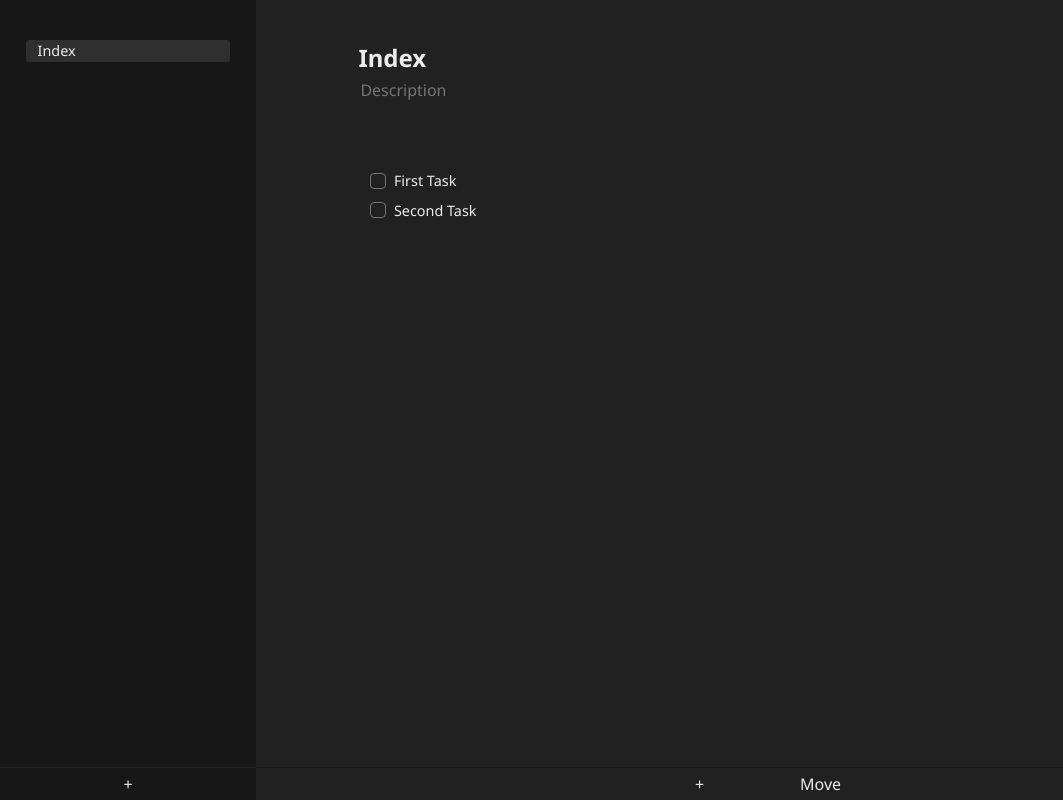
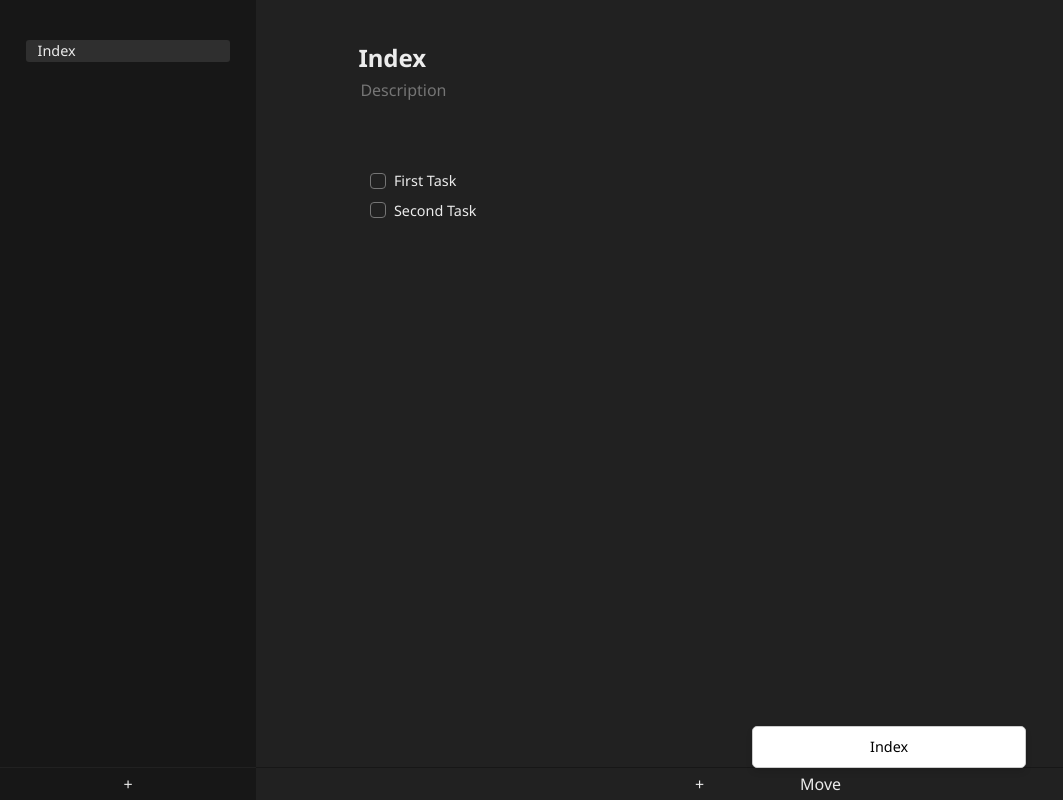
Before and after one commit to Giuliorio/todo-list, a website built with webpack: page src/template.html in a window 1280 px wide. Both pictures are taken after a click on the button "Move". Shown: the whole page, without its empty margins (0-1063 px from the left). Built offline with nearby package versions, Linux system fonts and the light colour scheme.

Commit message:
Add open/close functionality to the dropdown

```diff
--- /dev/null
+++ b/src/components/Dropdown.js
@@ -0,0 +1,21 @@
+import { createElement } from "../helpers/createElement";
+
+function createDropdown(options) {
+    const dropdown = createElement('div', {
+        classNames: ['dropdown'],
+    });
+
+    options.forEach(option => {
+        dropdown.appendChild(createElement("button", {
+            textContent: option.title,
+            classNames: ['option'],
+            attributes: {
+                'data-id': option.id,
+            }
+        }));
+    });
+
+    return dropdown;
+}
+
+export default createDropdown;
--- a/src/components/Project.js
+++ b/src/components/Project.js
@@ -57,6 +57,7 @@ function createFooter () {
 
     footer.appendChild(createElement('button', {
         textContent: 'Move',
+        classNames: ['move'],
     }));
 
     return footer;
--- a/src/controller/Controller.js
+++ b/src/controller/Controller.js
@@ -82,12 +82,20 @@ class Controller {
         return this.#appManager.getTasks(this.selectedProject);
     }
 
+    getProjects () {
+        return this.#appManager.projects.map(project => ({
+            title: project.title || DEFAULT_PROJECT_TITLE,
+            id: project.id
+        }));
+    }
+
     createProject () {
         new ContentController(
             this.selectedProject,
             () => this.addTask(),
             () => this.updateTitle(),
-            () => this.getTasks()
+            () => this.getTasks(),
+            this.getProjects()
         );
     }
 }
--- /dev/null
+++ b/src/controller/DropdownController.js
@@ -0,0 +1,40 @@
+import createDropdown from "../components/Dropdown";
+
+class DropdownController {
+    #body = document.querySelector('body');
+    #dropdown = null;
+
+    #button;
+
+    #projects;
+
+    constructor (projects, button) {
+        this.#projects = projects;
+        this.#dropdown = createDropdown(this.#projects);
+        this.#button = button;
+
+        this.addEventListeners();
+    }
+
+    addEventListeners () {
+        this.#body.addEventListener('click', (event) => this.#closeDropdown(event));
+    }
+
+    toggleDropdown () {
+        this.#body.appendChild(this.#dropdown);
+
+        const rect = this.#button.getBoundingClientRect();
+        this.#dropdown.style.bottom = `${window.innerHeight - rect.top}px`;
+        this.#dropdown.style.left = `${rect.left + window.scrollX}px`;
+        this.#dropdown.classList.add('show');
+    }
+
+    #closeDropdown (event) {
+        if (!this.#dropdown.contains(event.target) && event.target !== this.#button) {
+            this.#dropdown.classList.remove("show");
+        }
+    }
+
+}
+
+export default DropdownController;
--- a/src/controller/contentController.js
+++ b/src/controller/contentController.js
@@ -1,6 +1,8 @@
+import createMoveDropdown from "../components/Dropdown";
 import createProject from "../components/Project";
 import createTask from "../components/Task";
 import { createElement } from "../helpers/createElement";
+import DropdownController from "./DropdownController";
 import TaskController from "./taskController";
 
 class ContentController {
@@ -10,18 +12,23 @@ class ContentController {
     #title;
 
     tasks = [];
-    button;
+    #newTaskButton;
+    #moveTaskButton;
+    #moveDropdown;
 
     #addTask = () => {};
     #updateTitle = () => {};
     #getTasks = () => {};
 
-    constructor (project, addTask = () => {}, updateTitle = () => {}, getTasks = () => {}) {
+    #projects;
+
+    constructor (project, addTask = () => {}, updateTitle = () => {}, getTasks = () => {}, projects) {
         this.#project = project;
 
         this.#addTask = addTask;
         this.#updateTitle = updateTitle;
         this.#getTasks = getTasks;
+        this.#projects = projects;
 
         this.render();
         this.addEventListeners();
@@ -35,13 +42,17 @@ class ContentController {
         this.#content.appendChild(createProject(this.#project.title || '', this.#project.description || ''));
         this.#getTasks().forEach(task => this.loadTask(task));
 
-        this.button = this.#content.querySelector('.new-task');
+        this.#newTaskButton = this.#content.querySelector('.new-task');
+        this.#moveTaskButton = this.#content.querySelector('.move');
+
+        this.#moveDropdown = new DropdownController(this.#projects, this.#moveTaskButton);
     }
 
     addEventListeners () {
         this.#content.addEventListener('click', (event) => this.handleClick(event));
         this.#content.addEventListener('dblclick', () => this.handleDoubleClick());
-        this.button.addEventListener('click', () => this.handleTaskCreation());
+        this.#newTaskButton.addEventListener('click', () => this.handleTaskCreation());
+        this.#moveTaskButton.addEventListener('click', () => this.#moveDropdown.toggleDropdown());
         this.#title = this.#content.querySelector('.title')
         this.#title.addEventListener('input', (event) => this.#project.title = event.target.value);
         this.#title.addEventListener('blur', () => this.#updateTitle());
--- a/src/styles.css
+++ b/src/styles.css
@@ -237,3 +237,42 @@
     outline: #757575 solid 1px;
     border-radius: 5px;
 }
+
+.dropdown {
+    position: absolute;
+    background: white;
+    border: 1px solid #ccc;
+    border-radius: 5px;
+    box-shadow: 0px 4px 6px rgba(0, 0, 0, 0.1);
+    padding: 8px;
+    min-width: 150px;
+    display: none;
+    z-index: 1000;
+    bottom: 100%;
+    transform: translateY(-0.25rem);
+    overflow: auto;
+    white-space: nowrap;
+}
+
+.dropdown.show {
+    display: flex;
+    flex-direction: column;
+    gap: .25rem;
+    max-height: none;
+}
+
+.dropdown .option {
+    border: none;
+    background-color: inherit;
+    font-size: .9rem;
+
+    width: 16rem;
+
+    cursor: pointer;
+
+    position: relative;
+}
+
+.dropdown .option:hover {
+    background: #f0f0f0;
+}
```
Also changed, not shown: src/components/MoveDropdown.js (deleted, +0 -19 lines).
